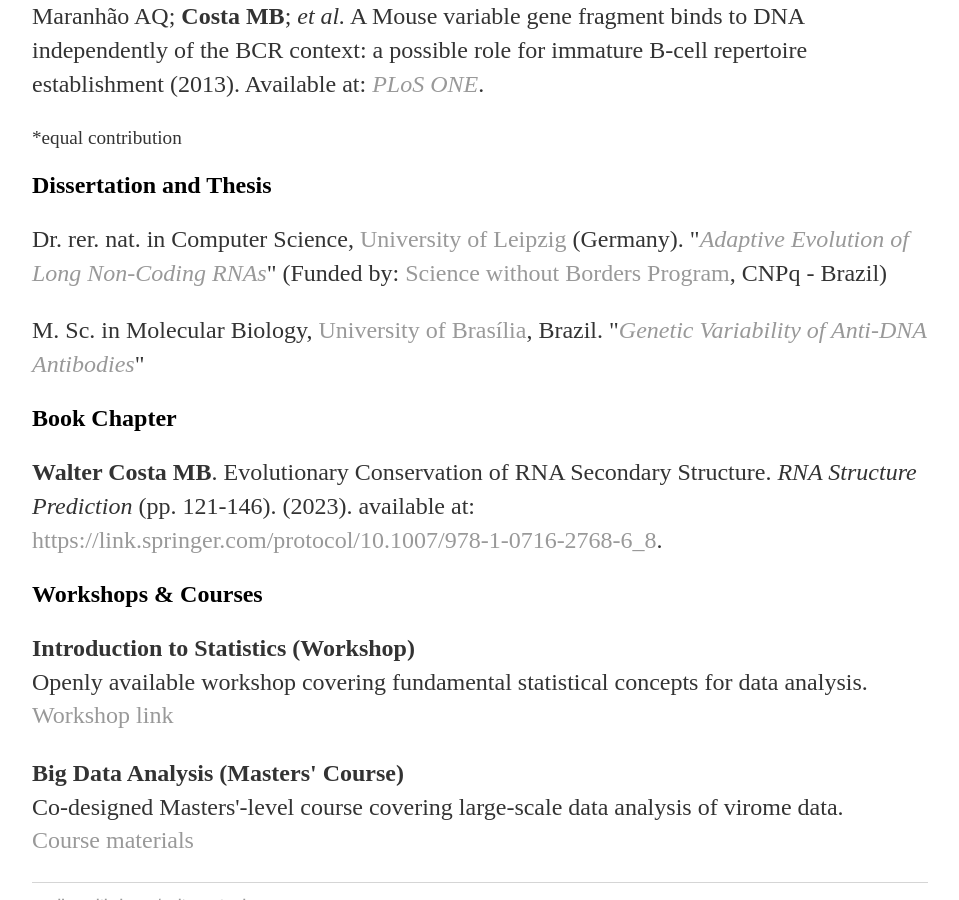
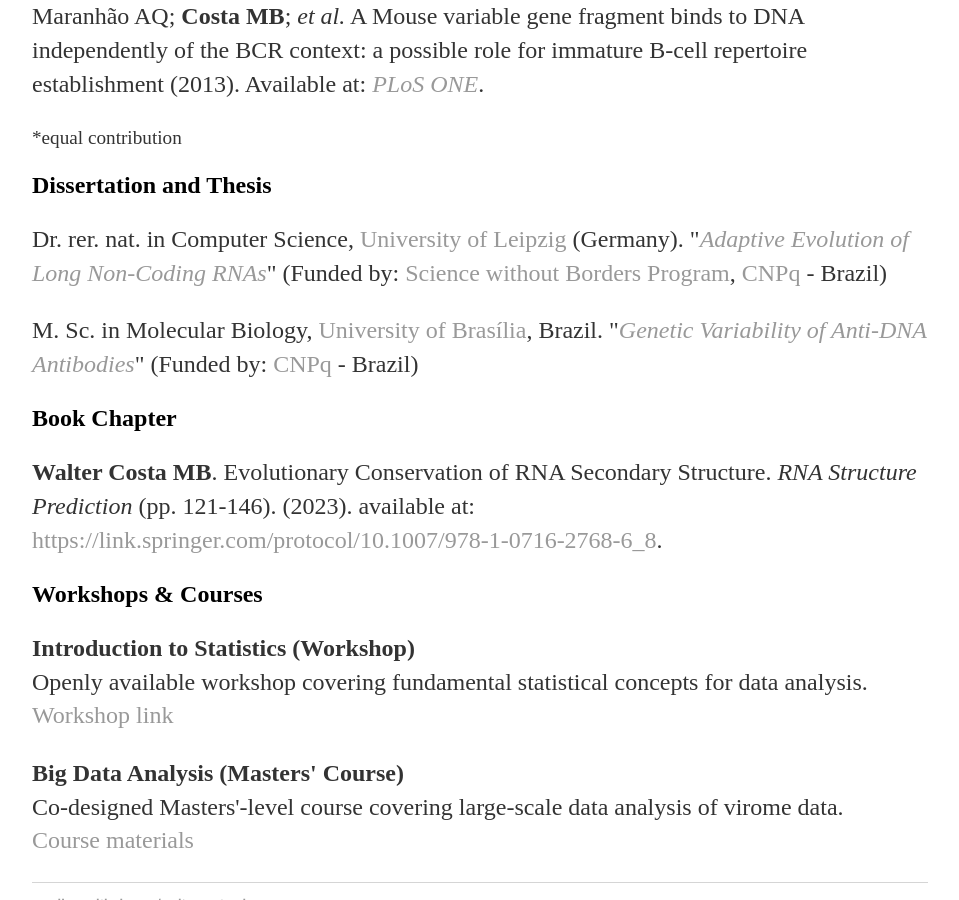
Before and after one commit to waltercostamb/waltercostamb.github.io, a Jekyll site: the page built from pubs/index.html, in a window 1280 px wide and 900 px high, scrolled down 1542 px. Shown: the whole window, without its empty margins (160-1119 px from the left). Built offline with Jekyll 4.4.1, drawn with Linux system fonts in a browser that asks for light colours.

Commit message:
Update index.html

```diff
--- a/pubs/index.html
+++ b/pubs/index.html
@@ -69,12 +69,14 @@ Available at: <a href="https://doi.org/10.1371/journal.pone.0072625"><em>PLoS ON
 <p>
 Dr. rer. nat. in Computer Science, <a href="https://www.uni-leipzig.de/en">University of Leipzig</a> (Germany).
 "<a href="https://nbn-resolving.org/urn:nbn:de:bsz:15-qucosa2-323898"><em>Adaptive Evolution of Long Non-Coding RNAs</em></a>"
-	(Funded by: <a href="https://www.gov.br/cnpq/pt-br/acesso-a-informacao/acoes-e-programas/programas/ciencia-sem-fronteiras">Science without Borders Program</a>, CNPq - Brazil)
+	(Funded by: <a href="https://www.gov.br/cnpq/pt-br/acesso-a-informacao/acoes-e-programas/programas/ciencia-sem-fronteiras">Science without Borders Program</a>,
+	<a href="https://www.gov.br/cnpq/pt-br">CNPq</a> - Brazil)
 </p>
 
 <p>
 M. Sc. in Molecular Biology, <a href="https://international.unb.br/">University of Brasília</a>, Brazil.
-"<a href="http://repositorio.unb.br/handle/10482/11352"><em>Genetic Variability of Anti-DNA Antibodies</em></a>"
+"<a href="http://repositorio.unb.br/handle/10482/11352"><em>Genetic Variability of Anti-DNA Antibodies</em></a>" (Funded by:
+	<a href="https://www.gov.br/cnpq/pt-br">CNPq</a> - Brazil)
 </p>
 
 					<h2>Book Chapter</h2>
```
